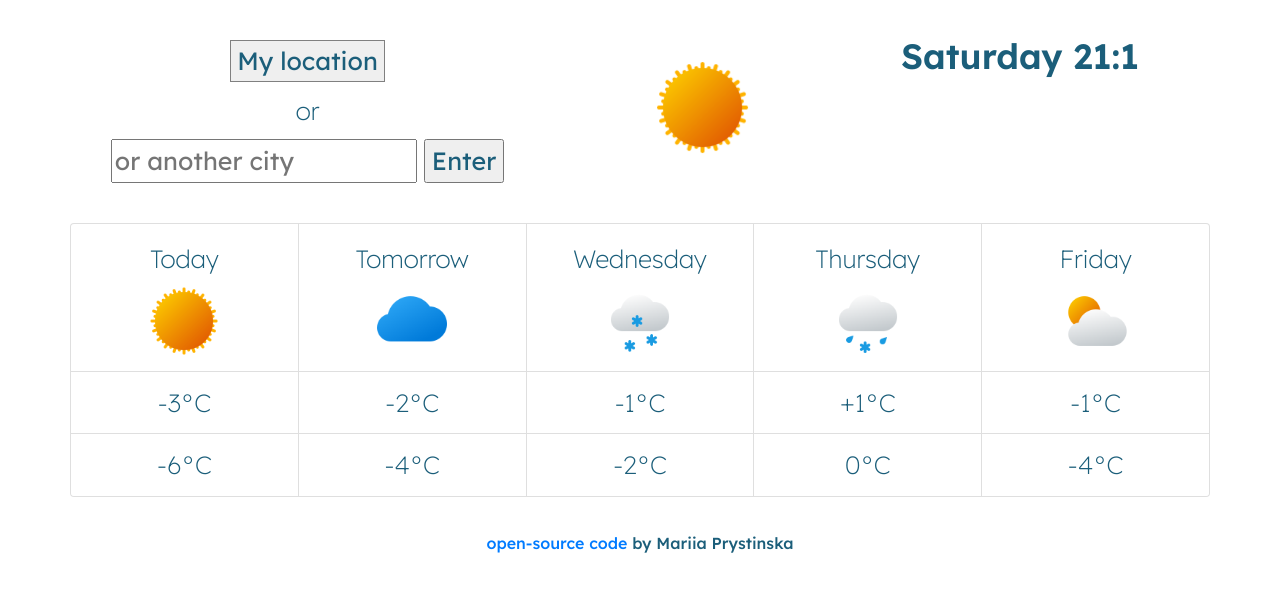
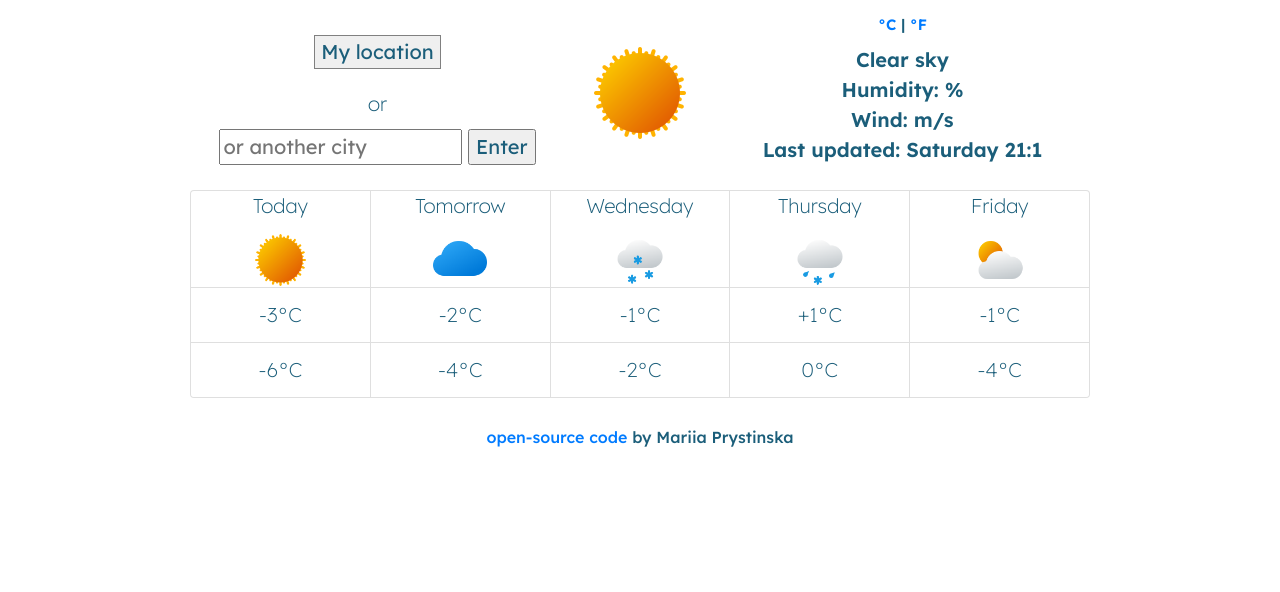
Before and after one commit to miapristinskaya/weather-project, a plain HTML site: page index.html in a window 1280 px wide. Drawn offline with nearby package versions, Linux system fonts and the light colour scheme.

Commit message:
improved HTML structure and style, added fields for description, humidity, wind

```diff
--- a/index.html
+++ b/index.html
@@ -29,35 +29,34 @@
               type="text"
               placeholder="or another city"
               id="choose-city-input"
+              autocomplete="off"
             />
             <input type="submit" value="Enter" />
           </form>
         </div>
-        <div class="col-1"></div>
-        <div class="col-1">
-          <img src="img/sun.png" class="weather-image-main" alt="" />
+        <div class="col-2">
+          <img src="img/sun.png" id="current-icon" alt="" />
         </div>
-        <div class="col-1"></div>
-        <div class="col-4 current-city">
-          <p id="current-date"></p>
+        <div class="col-5 current-city-weather">
           <p id="current-city"></p>
           <p>
             <span id="current-temperature"></span>
-            <!--<sup> <a href="#">°C</a> | <a href="#">°F</a> </sup>-->
+            <sup> <a href="#">°C</a> | <a href="#">°F</a> </sup>
           </p>
+          <p id="current-description">clear sky</p>
+
+          <p>Humidity: <span id="current-humidity"> </span> %</p>
+          <p>Wind: <span id="current-wind"> </span> m/s</p>
+          <p>Last updated: <span id="current-date"> </span></p>
         </div>
       </div>
       <div class="row">
         <div class="card-group">
           <div class="card" style="width: 18rem">
             <div class="card-body">
-              <h5 class="card-title">Today</h5>
+              <p class="card-title">Today</p>
             </div>
-            <img
-              src="img/sun.png"
-              class="card-img-top weather-image"
-              alt="..."
-            />
+            <img src="img/sun.png" class="card-img-top" alt="..." />
             <ul class="list-group list-group-flush">
               <li class="list-group-item">-3°C</li>
               <li class="list-group-item">-6°C</li>
@@ -65,13 +64,9 @@
           </div>
           <div class="card" style="width: 18rem">
             <div class="card-body">
-              <h5 class="card-title">Tomorrow</h5>
+              <p class="card-title">Tomorrow</p>
             </div>
-            <img
-              src="img/cloud.png"
-              class="card-img-top weather-image"
-              alt="..."
-            />
+            <img src="img/cloud.png" class="card-img-top" alt="..." />
             <ul class="list-group list-group-flush">
               <li class="list-group-item">-2°C</li>
               <li class="list-group-item">-4°C</li>
@@ -79,13 +74,9 @@
           </div>
           <div class="card" style="width: 18rem">
             <div class="card-body">
-              <h5 class="card-title">Wednesday</h5>
+              <p class="card-title">Wednesday</p>
             </div>
-            <img
-              src="img/snow2.png"
-              class="card-img-top weather-image"
-              alt="..."
-            />
+            <img src="img/snow2.png" class="card-img-top" alt="..." />
             <ul class="list-group list-group-flush">
               <li class="list-group-item">-1°C</li>
               <li class="list-group-item">-2°C</li>
@@ -93,13 +84,9 @@
           </div>
           <div class="card" style="width: 18rem">
             <div class="card-body">
-              <h5 class="card-title">Thursday</h5>
+              <p class="card-title">Thursday</p>
             </div>
-            <img
-              src="img/snowrain.png"
-              class="card-img-top weather-image"
-              alt="..."
-            />
+            <img src="img/snowrain.png" class="card-img-top" alt="..." />
             <ul class="list-group list-group-flush">
               <li class="list-group-item">+1°C</li>
               <li class="list-group-item">0°C</li>
@@ -107,13 +94,9 @@
           </div>
           <div class="card" style="width: 18rem">
             <div class="card-body">
-              <h5 class="card-title">Friday</h5>
+              <p class="card-title">Friday</p>
             </div>
-            <img
-              src="img/cloudsun.png"
-              class="card-img-top weather-image"
-              alt="..."
-            />
+            <img src="img/cloudsun.png" class="card-img-top" alt="..." />
             <ul class="list-group list-group-flush">
               <li class="list-group-item">-1°C</li>
               <li class="list-group-item">-4°C</li>
--- a/src/styles.css
+++ b/src/styles.css
@@ -1,49 +1,50 @@
 @import url("https://fonts.googleapis.com/css2?family=Lexend+Deca:wght@100;200;300;400;500;600;700;800;900&display=swap");
 
-body,
-h5,
-h2 {
+body {
   font-family: "Lexend Deca", sans-serif;
-  font-size: 25px;
+  font-size: 20px;
   font-weight: 200;
   text-align: center;
   color: #1b5e7a;
+  max-width: 900px;
+  margin: 0 auto;
+  line-height: 1.5;
 }
 
 p {
   margin-bottom: 0;
 }
-.current-city {
-  font-size: 35px;
+.current-city-weather {
   font-weight: 600;
-  text-align: center;
 }
 
 #current-city {
   text-transform: capitalize;
 }
 
+#current-description:first-letter {
+  text-transform: capitalize;
+}
+
 .row {
-  margin-top: 30px;
+  margin-top: 15px;
 }
 
 .card-body {
-  padding-bottom: 0;
+  padding: 0;
 }
 
-.weather-image {
-  width: 70px;
-  display: block;
-  margin: 0 auto;
-  padding-bottom: 15px;
+.card-img-top {
+  width: 30%;
 }
 
-.weather-image-main {
-  width: 95px;
+img {
   display: block;
-  margin: 0;
-  position: absolute;
-  top: 30px;
+  margin: auto;
+}
+
+#current-icon {
+  margin-top: 30px;
 }
 
 input {
@@ -55,6 +56,6 @@ input {
 button {
   display: block;
   color: #1b5e7a;
-  margin: 10px auto;
+  margin: 20px auto;
   border: 1px solid grey;
 }
```
